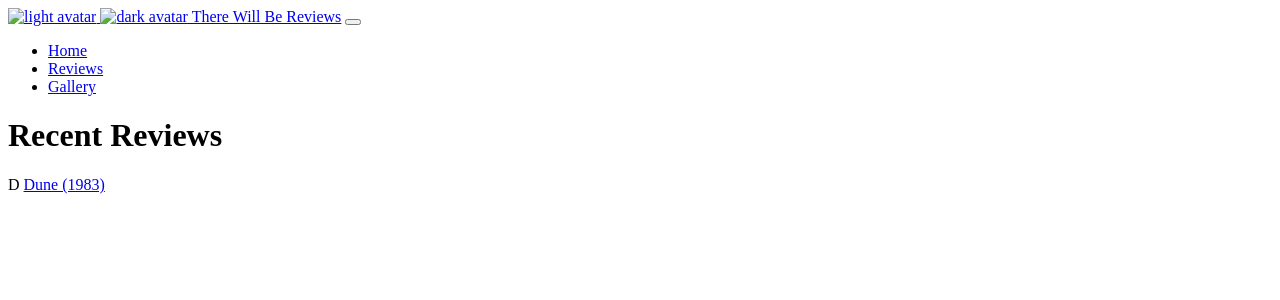
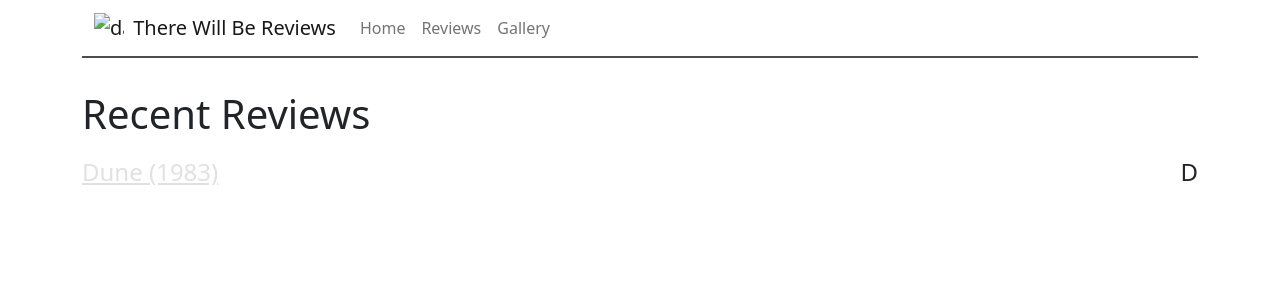
Before and after one commit to benlazarine/therewillbereviews.github.io, a Jekyll site: the page built from reviews.html, in a window 1280 px wide. Shown: the top 300 px of the page. Built offline with Jekyll 4.4.1, drawn with Linux system fonts in a browser that asks for light colours.

Commit message:
Update default_2.html

```diff
--- a/_layouts/default_2.html
+++ b/_layouts/default_2.html
@@ -12,9 +12,9 @@
     <!-- Stylesheet that includes Bootstrap dark mode & custom stylesheet -->
     <link
       rel="stylesheet"
-      href="./assets/css/styles.css"
+      href="/assets/css/styles.css"
     />
-    <link rel="icon" href="./assets/images/favicon.ico" />
+    <link rel="icon" href="/assets/images/favicon.ico" />
     <!-- Meta Theme Color is also supported on Safari and Chrome -->
     <meta
       name="theme-color"
```
